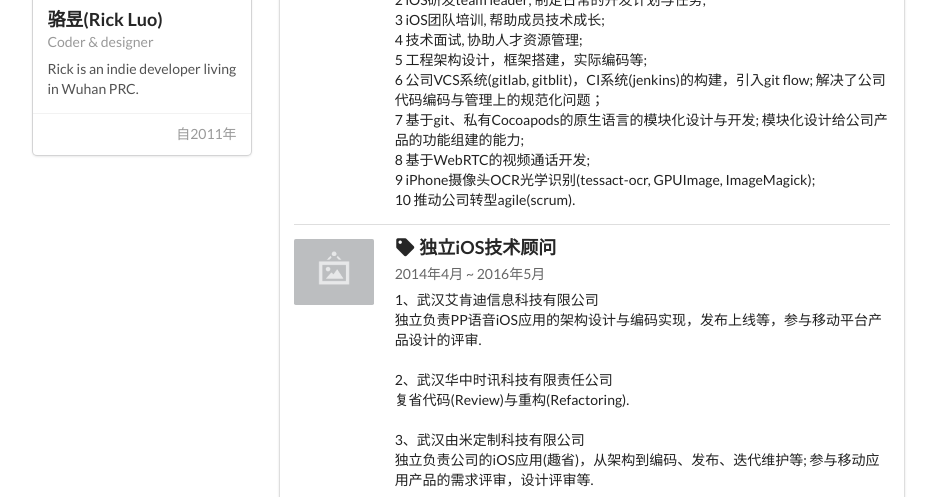
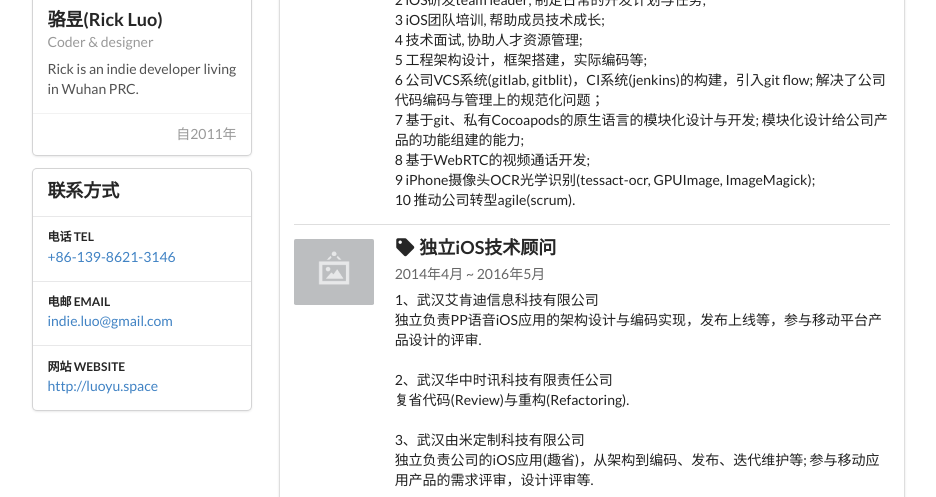
Before and after one commit to blodely/blodely.github.io, a plain HTML site: page index.html in a window 1280 px wide. Shown: the part 280-777 px from the top of the page, without its empty margins (171-1107 px from the left). Drawn offline with Linux system fonts and the light colour scheme.

Commit message:
[Modify] home page with contact

```diff
--- a/index.html
+++ b/index.html
@@ -39,8 +39,27 @@
 	</span>
 </div>
 
-</div><!-- card -->
+</div><!-- END profile card -->
+
+<div class="ui card">
+<div class="content">
+	<div class="header">联系方式</div>
 </div>
+<div class="content">
+	<h3 class="ui sub header">电话 Tel</h3>
+	<div class="summary"><a href="tel://+8613986213146">+86-139-8621-3146</a></div>
+</div>
+<div class="content">
+	<h3 class="ui sub header">电邮 Email</h3>
+	<div class="summary"><a href="mailto:indie.luo@gmail.com">indie.luo@gmail.com</a></div>
+</div>
+<div class="content">
+	<h3 class="ui sub header">网站 Website</h3>
+	<div class="summary"><a href="http://luoyu.space" target="_blank">http://luoyu.space</a></div>
+</div>
+</div><!-- END contact card -->
+
+</div><!-- END 3-wide-col -->
 
 <div class="eight wide column">
 <div class="ui segment">
@@ -160,7 +179,7 @@ div.item>div.ui-tiny-image+div.content>div.header+div.description+div.meta
 <div class="ui centered container" style="font-family:Georgia; color:grey;">
 
 <div class="content">
-	<div>本页使用HTML + CSS + JavaScript + Semantic UI手写而成.</div>
+	<div>本页使用HTML + CSS + JavaScript + Semantic UI手写而成. Editor: Atom</div>
 	<br>
 	<div>Copyright © 2018, 骆昱 (Luo Yu).</div>
 	<div>Tel: <a href="tel://+8613986213146" style="color:grey;">+86-139-8621-3146</a>&nbsp;&nbsp;&nbsp; Email: <a href="mailto:indie.luo@gmail.com" style="color:grey;">indie.luo@gmail.com</a></div>
```
